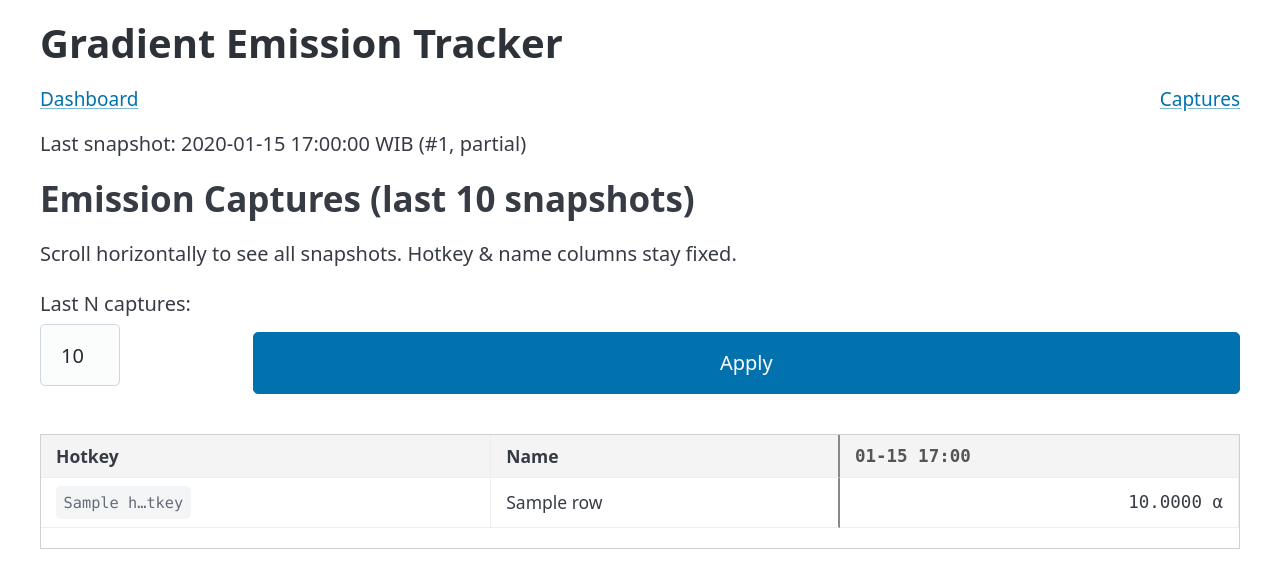
After one commit to firzahdzm/data-emission, a FastAPI app: template src/emission_tracker/web/templates/captures.html in a window 1280 px wide. The commit adds this page. Shown: the top 588 px of the page. Run offline with FastAPI, Linux system fonts and the light colour scheme; the template is opened without the code that fills it: most values are stand-ins (such as "Sample title", 1, 10 or a date in 2020); parts of the project's set-up code (start-up, migrations or seed data) failed here and were passed over; some libraries are stand-ins or nearby versions.

Commit message:
feat(web): add /captures wide-format emission history; remove person detail
User wanted to replace the per-person graph view with a spreadsheet-like
table of the last N captures across all hotkeys.

New page /captures:
- Wide-format table: rows = hotkey (with name), cols = last N snapshots
  ordered ascending (oldest left → newest right).
- Hotkey and Name columns sticky (position: sticky; left: 0) so they
  stay visible while scrolling horizontally — Excel-style frozen panes.
- Cells show emission as alpha; deregistered hotkey snapshots render ×
  in red; missing rows (worker error / pre-registration) render —.
- ?limit=N query param (1..200, default 20).

Dashboard cleanup:
- Name column no longer links anywhere (was → /person/{name}).
- Removed /person/{name} route, person.html template, and its tests.
- person_series / hotkey_series queries remain — unused by the web today
  but cheap to keep for the JSON API.

Wiring:
- queries.captures_table(conn, limit) returns
  {snapshots: [...], rows: [{hotkey, name, cells: [...]}]} — long-format
  cells aggregated in Python.
- New |dt_short Jinja filter for compact "MM-DD HH:MM" headers; full
  "YYYY-MM-DD HH:MM:SS WIB" stays in the title attribute on hover.
- Nav links (Dashboard / Captures) added to base.html header.

5 new query tests + 2 new route tests cover the new shape and limit
param. Full suite 83 passing.

```diff
--- a/src/emission_tracker/web/routes_pages.py
+++ b/src/emission_tracker/web/routes_pages.py
@@ -59,10 +59,20 @@ def _format_dt_seconds(value) -> str:
     return f"{local.strftime('%Y-%m-%d %H:%M:%S')} {DISPLAY_TZ_LABEL}"
 
 
-# Register Jinja2 filters: RAO → alpha conversion + format, datetime to seconds
+def _format_dt_short(value) -> str:
+    """Compact WIB timestamp 'MM-DD HH:MM' for table column headers."""
+    dt = _to_datetime(value)
+    if dt is None:
+        return ""
+    local = dt.astimezone(DISPLAY_TZ)
+    return local.strftime("%m-%d %H:%M")
+
+
+# Register Jinja2 filters: RAO → alpha conversion + format, datetime helpers
 templates.env.filters["alpha"] = format_alpha
 templates.env.filters["to_alpha"] = rao_to_alpha
 templates.env.filters["dt_s"] = _format_dt_seconds
+templates.env.filters["dt_short"] = _format_dt_short
 
 
 def _db(request: Request) -> sqlite3.Connection:
@@ -116,48 +126,18 @@ def register_pages(app: FastAPI) -> None:
             },
         )
 
-    @app.get("/person/{name}", response_class=HTMLResponse)
-    def person_detail(
-        request: Request,
-        name: str,
-        range: str | None = Query(default="all"),
-        from_: str | None = Query(default=None, alias="from"),
-        to: str | None = Query(default=None),
-    ):
-        from_dt, to_dt = _range(range, from_, to)
+    @app.get("/captures", response_class=HTMLResponse)
+    def captures(request: Request, limit: int = Query(default=20, ge=1, le=200)):
         conn = _db(request)
-        series = queries.person_series(conn, name=name, from_dt=from_dt, to_dt=to_dt)
-        total = series[-1]["cumulative"] if series else 0.0
-        hotkeys = [
-            r["ss58"]
-            for r in conn.execute(
-                """
-                SELECT h.ss58 FROM hotkeys h
-                JOIN persons p ON p.id = h.person_id
-                WHERE p.name = ? ORDER BY h.ss58
-                """,
-                (name,),
-            ).fetchall()
-        ]
+        table = queries.captures_table(conn, limit=limit)
         latest = queries.latest_snapshot(conn)
-        status_map = queries.current_registration_status(conn)
-        person_status = status_map.get(
-            name, {"active": 0, "total": 0, "deregistered_hotkeys": []}
-        )
         return templates.TemplateResponse(
             request,
-            "person.html",
+            "captures.html",
             {
-                "name": name,
-                "hotkeys": hotkeys,
-                "deregistered_set": set(person_status["deregistered_hotkeys"]),
-                "active_count": person_status["active"],
-                "total_count": person_status["total"],
-                "total_cumulative": total,
-                "chart_labels": [str(s["taken_at"]) for s in series],
-                "chart_cumulative": [rao_to_alpha(s["cumulative"]) for s in series],
-                "chart_per_snap": [rao_to_alpha(s["per_snapshot_emission"]) for s in series],
-                "active_range": range or "all",
+                "snapshots": table["snapshots"],
+                "rows": table["rows"],
+                "limit": limit,
                 "latest": latest,
             },
         )
--- a/src/emission_tracker/web/templates/base.html
+++ b/src/emission_tracker/web/templates/base.html
@@ -12,6 +12,10 @@
 <main>
     <header>
         <h1>Gradient Emission Tracker</h1>
+        <nav style="margin: 0.25rem 0 0.75rem 0; display: flex; gap: 1rem; font-size: 0.95rem;">
+            <a href="/">Dashboard</a>
+            <a href="/captures">Captures</a>
+        </nav>
         {% if latest %}
         <p>Last snapshot: {{ latest.taken_at | dt_s }} (#{{ latest.id }}, {{ latest.status }})</p>
         {% else %}
--- /dev/null
+++ b/src/emission_tracker/web/templates/captures.html
@@ -0,0 +1,107 @@
+{% extends "base.html" %}
+{% block content %}
+
+<section>
+    <h2>Emission Captures (last {{ limit }} snapshots)</h2>
+    <p>
+        Scroll horizontally to see all snapshots. Hotkey & name columns stay fixed.
+    </p>
+    <form method="get" action="/captures" style="display: flex; gap: 1rem; align-items: end;">
+        <label>
+            Last N captures:
+            <input type="number" name="limit" value="{{ limit }}" min="1" max="200" style="width: 80px;">
+        </label>
+        <button type="submit">Apply</button>
+    </form>
+</section>
+
+{% if snapshots %}
+<div class="captures-container">
+    <table class="captures-table">
+        <thead>
+            <tr>
+                <th class="sticky-col col-hotkey">Hotkey</th>
+                <th class="sticky-col col-name">Name</th>
+                {% for s in snapshots %}
+                <th class="time-col" title="{{ s.taken_at | dt_s }}">{{ s.taken_at | dt_short }}</th>
+                {% endfor %}
+            </tr>
+        </thead>
+        <tbody>
+            {% for r in rows %}
+            <tr>
+                <td class="sticky-col col-hotkey">
+                    <code title="{{ r.hotkey }}">{{ r.hotkey[:8] }}…{{ r.hotkey[-4:] }}</code>
+                </td>
+                <td class="sticky-col col-name">{{ r.name }}</td>
+                {% for c in r.cells %}
+                <td class="cell">
+                    {% if c is none %}
+                      <span class="missing">—</span>
+                    {% elif c.is_registered == 0 %}
+                      <span class="deregistered" title="deregistered">×</span>
+                    {% else %}
+                      {{ c.emission | alpha }}
+                    {% endif %}
+                </td>
+                {% endfor %}
+            </tr>
+            {% endfor %}
+        </tbody>
+    </table>
+</div>
+{% else %}
+<p>No snapshots yet.</p>
+{% endif %}
+
+<style>
+.captures-container {
+    overflow-x: auto;
+    max-width: 100%;
+    border: 1px solid #d0d0d0;
+}
+.captures-table {
+    border-collapse: separate;
+    border-spacing: 0;
+    font-size: 0.875rem;
+    white-space: nowrap;
+}
+.captures-table th, .captures-table td {
+    padding: 0.4rem 0.75rem;
+    border-bottom: 1px solid #eee;
+    border-right: 1px solid #eee;
+    background: #fff;
+}
+.captures-table thead th {
+    background: #f4f4f4;
+    position: sticky;
+    top: 0;
+    z-index: 1;
+    font-weight: 600;
+}
+.sticky-col {
+    position: sticky;
+    background: #fff;
+    z-index: 2;
+}
+.col-hotkey { left: 0; min-width: 160px; }
+.col-name   { left: 160px; min-width: 110px; border-right: 2px solid #888 !important; }
+.captures-table thead th.sticky-col { z-index: 3; background: #f4f4f4; }
+.time-col {
+    min-width: 90px;
+    font-family: monospace;
+    font-weight: 500;
+    color: #555;
+}
+.cell {
+    font-family: monospace;
+    text-align: right;
+}
+.cell .missing { color: #aaa; }
+.cell .deregistered {
+    color: #c0392b;
+    font-weight: bold;
+}
+</style>
+
+{% endblock %}
--- a/src/emission_tracker/web/templates/dashboard.html
+++ b/src/emission_tracker/web/templates/dashboard.html
@@ -54,7 +54,7 @@
             <td data-sort="{{ r.hotkey }}">
                 <code title="{{ r.hotkey }}">{{ r.hotkey[:8] }}…{{ r.hotkey[-4:] }}</code>
             </td>
-            <td data-sort="{{ r.name }}"><a href="/person/{{ r.name }}{% if active_range %}?range={{ active_range }}{% endif %}">{{ r.name }}</a></td>
+            <td data-sort="{{ r.name }}">{{ r.name }}</td>
             <td data-sort="{{ r.cumulative }}">{{ r.cumulative | alpha }}</td>
             <td data-sort="{{ 'registered' if r.is_registered else 'deregistered' }}">
                 {% if r.is_registered == 1 %}
```
Also changed, not shown: src/emission_tracker/web/queries.py (+80 -0 lines), src/emission_tracker/web/templates/person.html (deleted, +0 -53 lines), tests/test_queries.py (+65 -0 lines), tests/test_routes_pages.py (+17 -4 lines).
